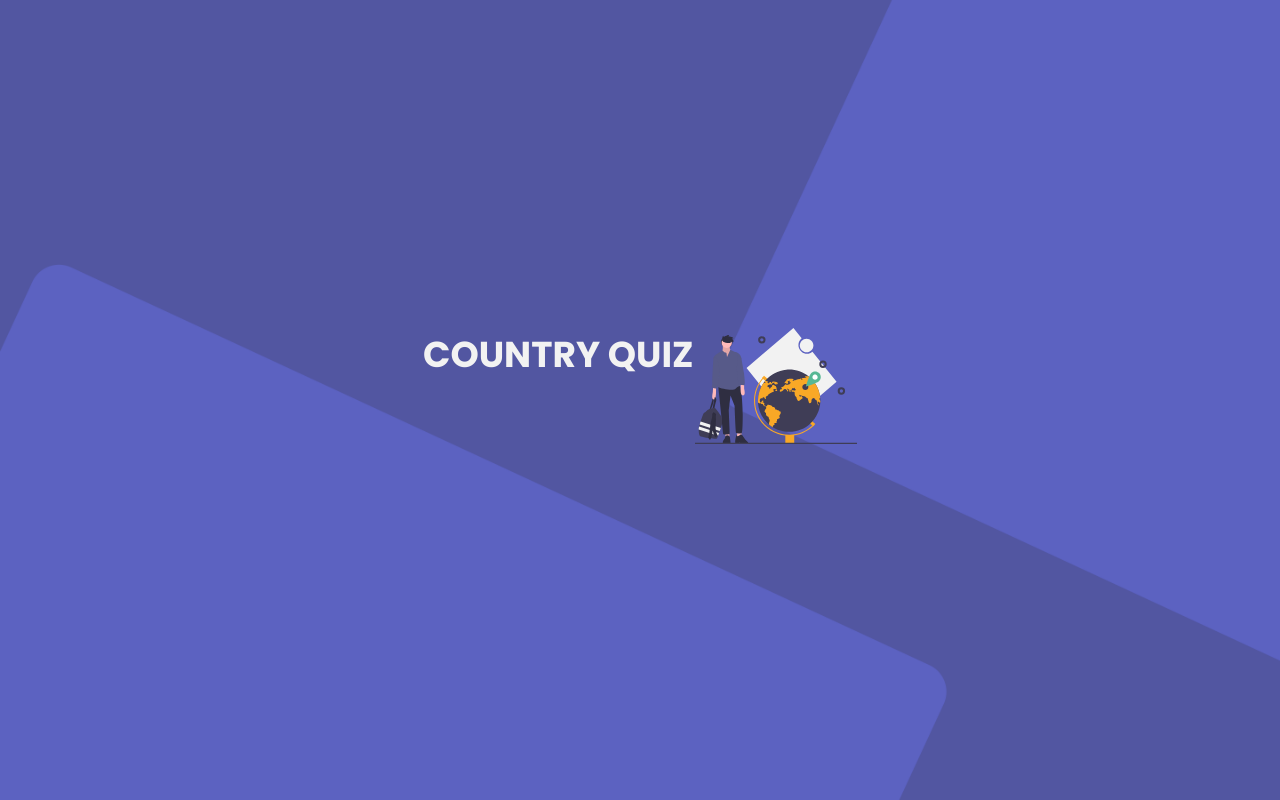
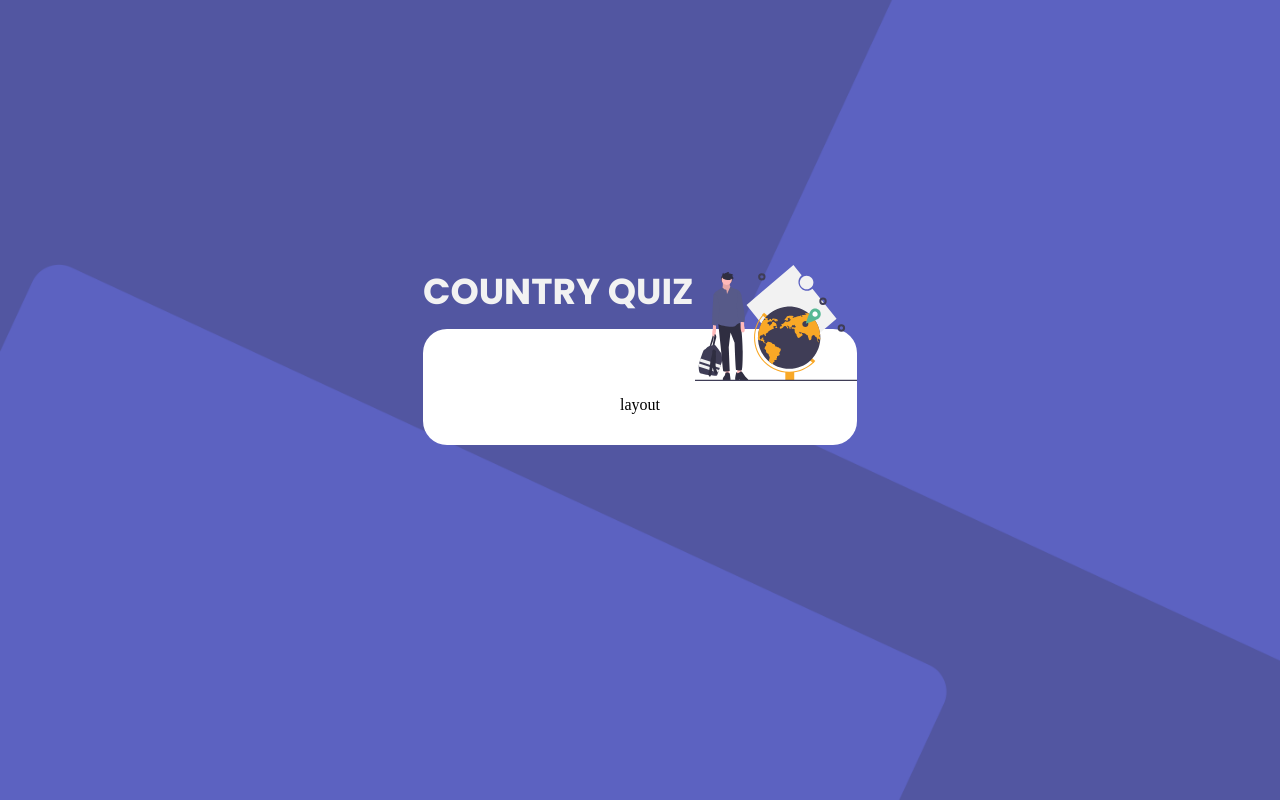
Before and after one commit to jeyofdev/devchallenges--country-quiz, a React (Create React App) app: page / in a window 1280 px wide. Built offline with nearby package versions, Linux system fonts and the light colour scheme.

Commit message:
feat : add the Layout component

```diff
--- a/src/components/Home/Home.jsx
+++ b/src/components/Home/Home.jsx
@@ -1,9 +1,15 @@
 import React from 'react';
 import Header from '../Ui/Header/Header';
 import ImageSrc from '../../assets/images/header.svg';
+import Layout from '../Ui/Layout/Layout';
 
 const Home = () => {
-    return <Header title="Country quiz" imageSrc={ImageSrc} />;
+    return (
+        <>
+            <Header title="Country quiz" imageSrc={ImageSrc} />
+            <Layout>layout</Layout>
+        </>
+    );
 };
 
 export default Home;
--- /dev/null
+++ b/src/components/Ui/Layout/Layout.jsx
@@ -0,0 +1,14 @@
+import React from 'react';
+import PropTypes from 'prop-types';
+import classes from './Layout.module.css';
+
+const Layout = ({ children }) => {
+    return <div className={classes.content_block}>{children}</div>;
+};
+
+Layout.propTypes = {
+    children: PropTypes.oneOfType([PropTypes.string, PropTypes.array])
+        .isRequired,
+};
+
+export default Layout;
--- /dev/null
+++ b/src/components/Ui/Layout/Layout.module.css
@@ -0,0 +1,18 @@
+.content_block {
+    background: var(--color-light);
+    text-align: center;
+    border-radius: 24px;
+    padding: 68px 32px;
+    padding-bottom: 32px;
+    margin-top: 10px;
+}
+
+.content_block > * {
+    margin-bottom: 2rem;
+}
+
+@media (max-width: 500px) {
+    .content_block {
+        padding-top: calc(68px + 70px);
+    }
+}
--- a/src/containers/App/App.css
+++ b/src/containers/App/App.css
@@ -5,6 +5,7 @@
 ==================== */
 :root {
     --gutter: 15px;
+    --color-light: #fff;
     --color-bg: #5256a1;
     --color-gray-100: #f2f2f2;
     --font-family-primary: 'Poppins', sans-serif;
```
